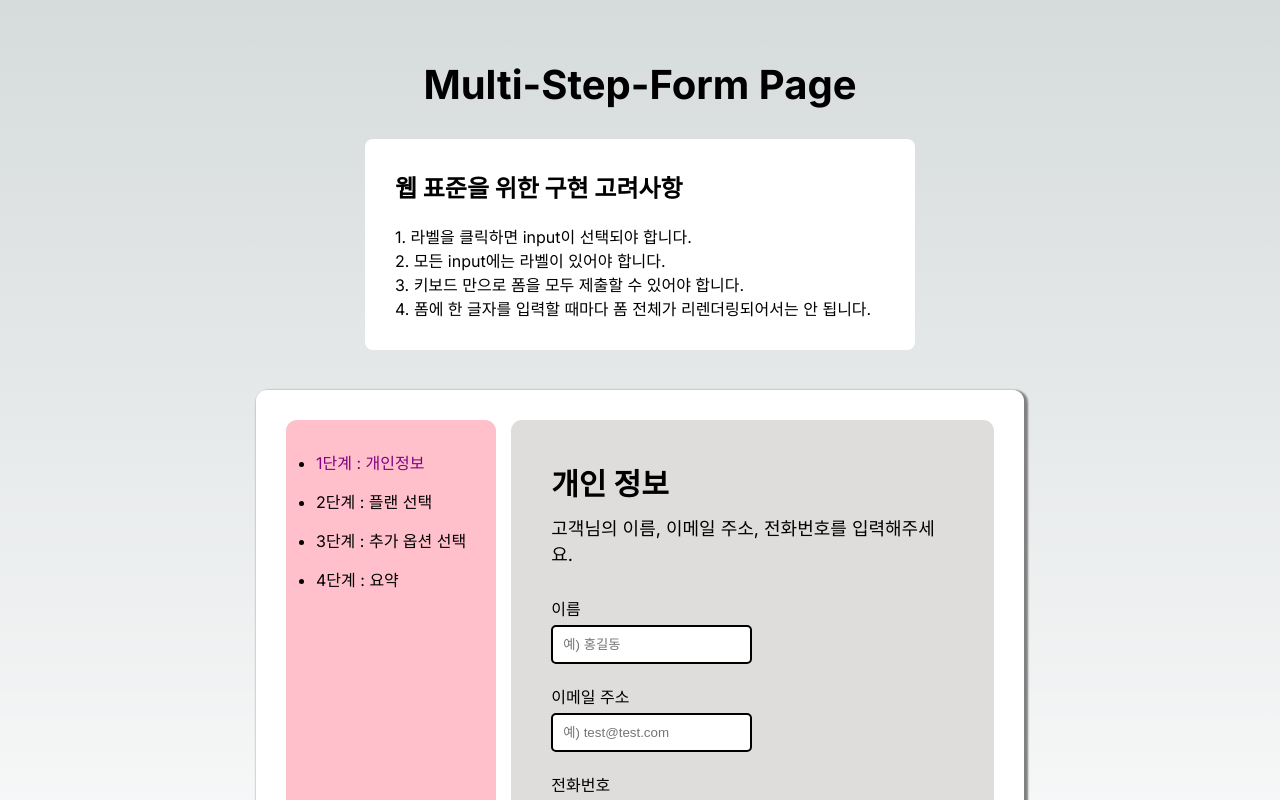
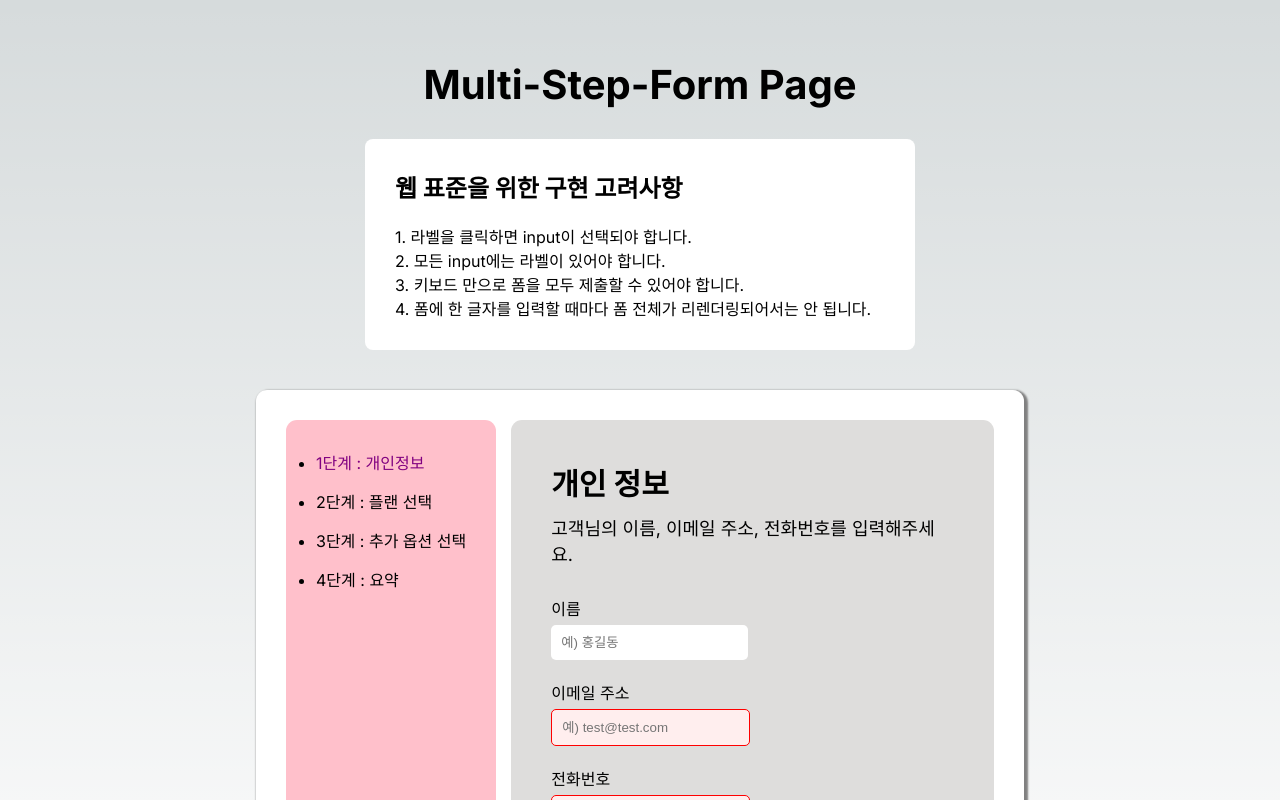
Before and after one commit to JunnieLee/web-standards-considered-components, a Next.js app: page /multi-step-form in a window 1280 px wide. Shown: the top 800 px of the page. Built offline with nearby package versions, Linux system fonts and the light colour scheme.

Commit message:
feat: 이메일 주소도 추가했는데 이건 체크가 안되는것같음

```diff
--- a/app/globals.css
+++ b/app/globals.css
@@ -153,9 +153,6 @@ li {
 }
 
 input:invalid {
-  border: 2px solid red;
+  border: 1px solid red;
+  background-color: #ffeeee;
 }
-
-input:valid {
-  border: 2px solid black;
-}
--- a/app/multi-step-form/_components/FormStepOne.tsx
+++ b/app/multi-step-form/_components/FormStepOne.tsx
@@ -14,7 +14,12 @@ export const FormStepOne = () => {
         </label>
         <label>
           이메일 주소
-          <input name="email" placeholder="예) test@test.com" />
+          <input
+            name="email"
+            placeholder="예) test@test.com"
+            pattern="[a-z0-9!#$%&'*+/=?^_`{|}~-]+(?:\.[a-z0-9!#$%&'*+/=?^_`{|}~-]+)*@(?:[a-z0-9](?:[a-z0-9-]*[a-z0-9])?\.)+[a-z0-9](?:[a-z0-9-]*[a-z0-9])?"
+            required
+          />
         </label>
         <label>
           전화번호
```
